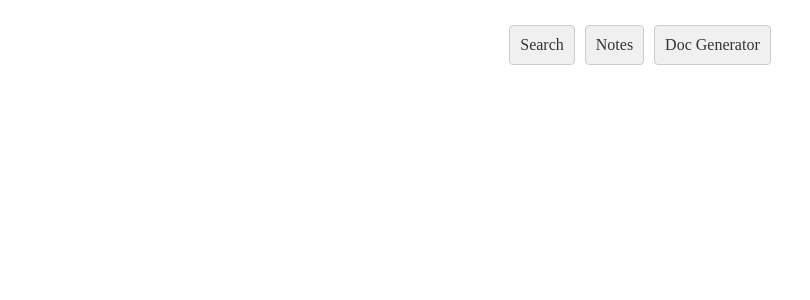
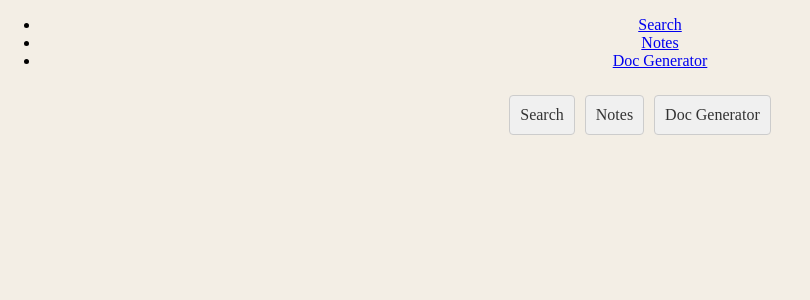
Before and after one commit to hackrx40/PS10-Team_Sandbox, a React (Create React App) app in the folder webviewer-react-sample-document-template-generation/webviewer-react-sample-document-template-generation/: page / in a window 1280 px wide. Shown: the top 300 px of the page, without its empty margins (0-810 px from the left). Built offline with nearby package versions, Linux system fonts and the light colour scheme; the HTML template or start-up script is replaced by a standard one.

Commit message:
Updates to Landing Page💄

```diff
--- a/webviewer-react-sample-document-template-generation/webviewer-react-sample-document-template-generation/src/App.css
+++ b/webviewer-react-sample-document-template-generation/webviewer-react-sample-document-template-generation/src/App.css
@@ -283,3 +283,15 @@ html,
   flex: 1; /* Make the WebViewer take up remaining space */
   border: 1px solid #ccc; /* Add a border for clarity */
 }
+
+
+/* New styles for the whole page */
+body,
+html,
+.App {
+  margin: 0;
+  padding: 0;
+  height: 100%;
+  overflow: hidden;
+  background-color: rgb(243, 238, 229); /* Set the background color */
+}
--- a/webviewer-react-sample-document-template-generation/webviewer-react-sample-document-template-generation/src/App.js
+++ b/webviewer-react-sample-document-template-generation/webviewer-react-sample-document-template-generation/src/App.js
@@ -1,12 +1,12 @@
-// App.js
 import React, { useRef, useEffect, useState } from 'react';
-import { BrowserRouter as Router, Route, Routes, Link, useNavigate } from 'react-router-dom';
+import { BrowserRouter as Router, Route, Routes, Link } from 'react-router-dom';
 import WebViewer from '@pdftron/webviewer';
 import './App.css';
 import Sidebar from './sidebar';
 import Search from './pages/search';
 import Notes from './pages/notes';
 import Doc from './pages/doc_gen';
+
 
 const App = () => {
   const viewer = useRef(null);
@@ -101,8 +101,20 @@ const App = () => {
 function Home() {
   return (
     <div>
-      {/* Common Header */}
-      {/* <div className="header">React sample</div> */}
+      {/* Common Navbar */}
+      <nav className="navbar">
+        <ul className="navbar-list">
+          <li className="navbar-item">
+            <Link to="/search" className="navbar-link">Search</Link>
+          </li>
+          <li className="navbar-item">
+            <Link to="/notes" className="navbar-link">Notes</Link>
+          </li>
+          <li className="navbar-item">
+            <Link to="/document-generator" className="navbar-link">Doc Generator</Link>
+          </li>
+        </ul>
+      </nav>
 
       {/* Buttons for Search, Notes, and Doc Generator */}
       <div className="buttons-container">
```
